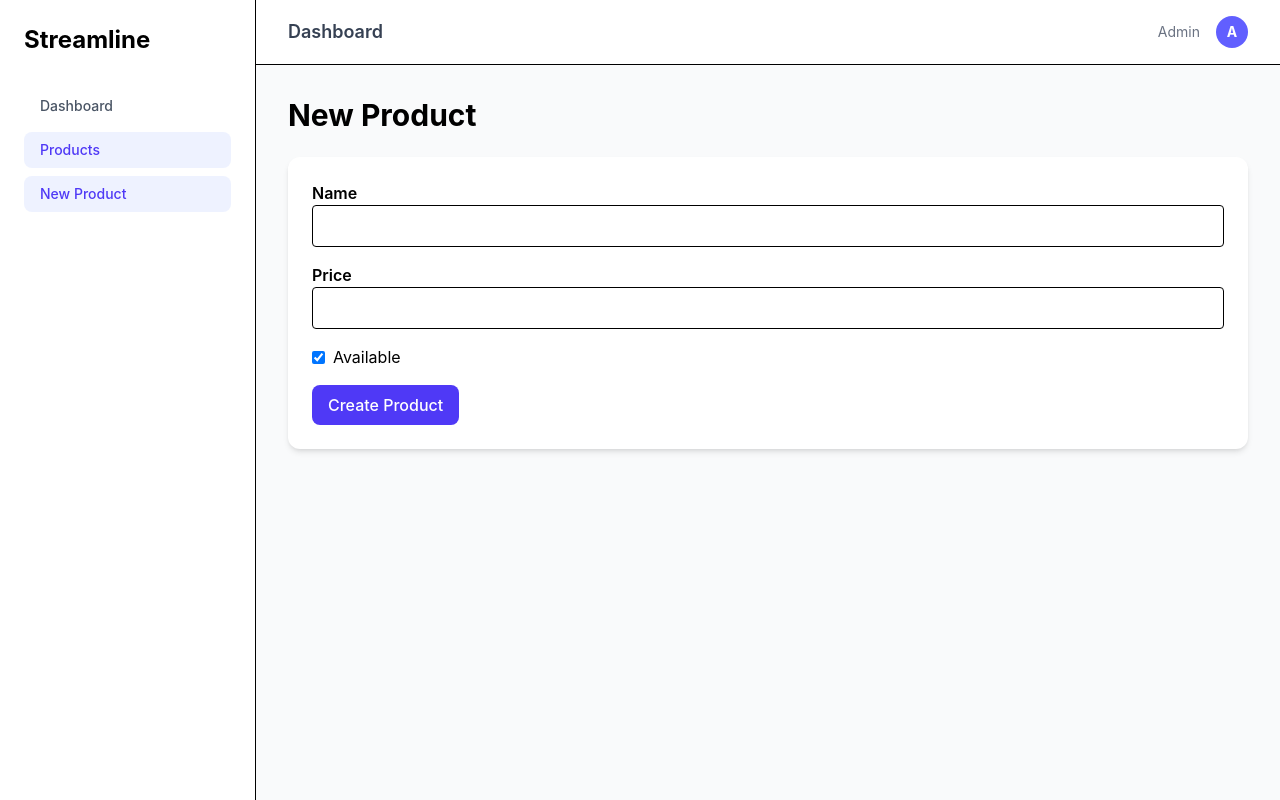
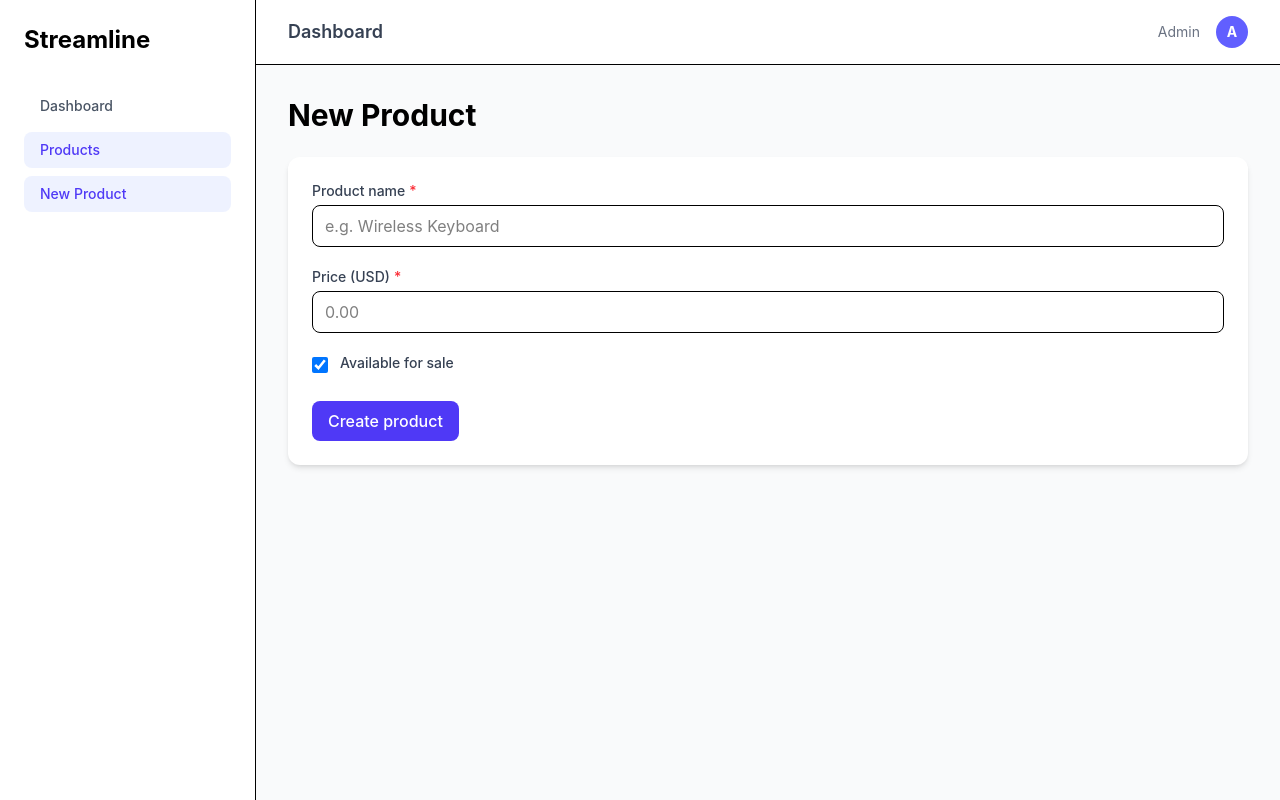
Before and after one commit to DAlejandroCl/streamline-inventory, a React (Vite) app in the folder frontend/: page /products/new in a window 1280 px wide. Built offline with nearby package versions, Linux system fonts and the light colour scheme; no server answers.

Commit message:
refactor: replace raw HTML elements with Label, Input and Button from design system

```diff
--- a/frontend/src/features/products/components/ProductForm.tsx
+++ b/frontend/src/features/products/components/ProductForm.tsx
@@ -1,6 +1,15 @@
+/* ============================================================
+   PRODUCT FORM
+   Compartido entre NewProductPage y EditProductPage.
+   Usa los componentes del design system (Label, Input, Button)
+   en lugar de elementos HTML raw para consistencia visual.
+   ============================================================ */
+
 import { Form, useActionData } from "react-router-dom";
 import type { ProductFormData } from "../types/products";
 import Button from "../../../components/ui/Button";
+import Input from "../../../components/ui/Input";
+import Label from "../../../components/ui/Label";
 
 type ActionErrors = {
   errors?: {
@@ -17,54 +26,78 @@ type Props = {
   isEditing?: boolean;
 };
 
-export default function ProductForm({ defaultValues, isEditing = false }: Props) {
+export default function ProductForm({
+  defaultValues,
+  isEditing = false,
+}: Props) {
   const actionData = useActionData() as ActionErrors | undefined;
 
   return (
-    <Form className="bg-white p-6 rounded-xl shadow-md space-y-4" method="post">
+    <Form className="bg-white p-6 rounded-xl shadow-md space-y-5" method="post">
+
+      {/* PRODUCT NAME */}
       <div>
-        <label className="block font-semibold">Name</label>
-        <input
+        <Label htmlFor="name" required>
+          Product name
+        </Label>
+        <Input
+          id="name"
           name="name"
-          defaultValue={actionData?.values?.name ?? defaultValues?.name}
-          className="w-full border p-2 rounded"
+          type="text"
+          placeholder="e.g. Wireless Keyboard"
+          defaultValue={actionData?.values?.name ?? defaultValues?.name ?? ""}
+          error={actionData?.errors?.name?.[0]}
         />
-        {actionData?.errors?.name && (
-          <p className="text-red-500 text-sm">{actionData.errors.name[0]}</p>
-        )}
       </div>
 
+      {/* PRICE */}
       <div>
-        <label className="block font-semibold">Price</label>
-        <input
+        <Label htmlFor="price" required>
+          Price (USD)
+        </Label>
+        <Input
+          id="price"
           name="price"
           type="number"
-          defaultValue={actionData?.values?.price ?? defaultValues?.price}
-          className="w-full border p-2 rounded"
+          placeholder="0.00"
+          min={0}
+          step="0.01"
+          defaultValue={actionData?.values?.price ?? defaultValues?.price ?? ""}
+          error={actionData?.errors?.price?.[0]}
         />
-        {actionData?.errors?.price && (
-          <p className="text-red-500 text-sm">{actionData.errors.price[0]}</p>
-        )}
       </div>
 
-      <div className="flex items-center gap-2">
+      {/* AVAILABILITY */}
+      <div className="flex items-center gap-3">
         <input
+          id="availability"
           type="checkbox"
           name="availability"
+          className="h-4 w-4 rounded border-gray-300 text-indigo-600 focus:ring-indigo-500"
           defaultChecked={
-            actionData?.values?.availability ?? defaultValues?.availability ?? true
+            actionData?.values?.availability ??
+            defaultValues?.availability ??
+            true
           }
         />
-        <label>Available</label>
+        <Label htmlFor="availability" className="mb-0 cursor-pointer">
+          Available for sale
+        </Label>
       </div>
 
+      {/* GENERAL ERROR */}
       {actionData?.errors?.general && (
-        <p className="text-red-600">{actionData.errors.general[0]}</p>
+        <p className="text-sm text-red-600 bg-red-50 px-3 py-2 rounded-lg">
+          {actionData.errors.general[0]}
+        </p>
       )}
 
-      <Button type="submit">
-        {isEditing ? "Update Product" : "Create Product"}
-      </Button>
+      {/* SUBMIT */}
+      <div className="flex items-center gap-3 pt-1">
+        <Button type="submit">
+          {isEditing ? "Update product" : "Create product"}
+        </Button>
+      </div>
     </Form>
   );
 }
```
